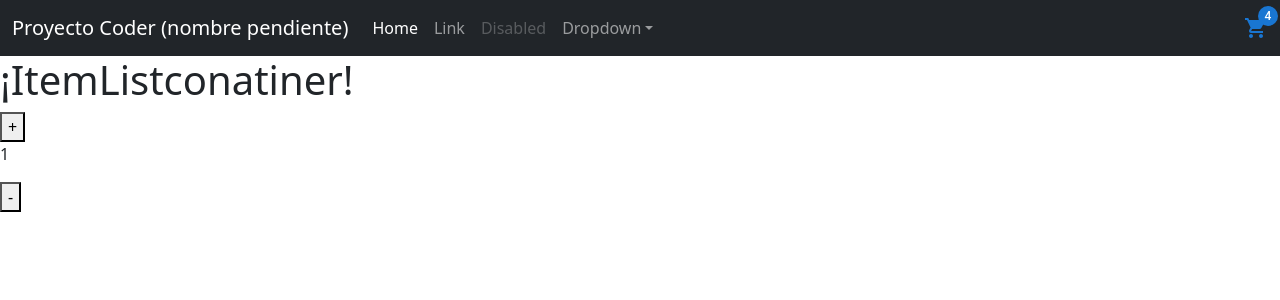
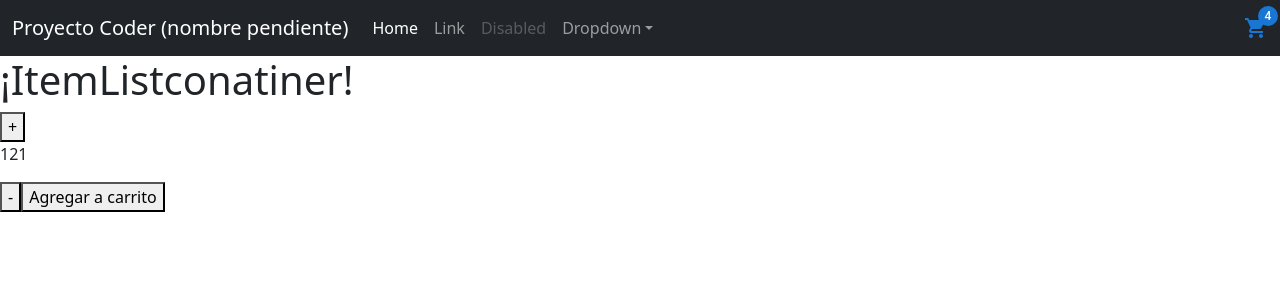
Before and after one commit to pablofranco997/Fiorellas-ecommerce, a React (Create React App) app: page / in a window 1280 px wide. Shown: the top 300 px of the page. Built offline with nearby package versions, Linux system fonts and the light colour scheme.

Commit message:
reentrega

```diff
--- a/src/App.js
+++ b/src/App.js
@@ -8,7 +8,7 @@ function App() {
     <>
     <NavBar/>
       <ItemListContainer greeting="¡ItemListconatiner!"/>
-      <ItemCount/>
+      <ItemCount stock="20" initial="121"/>
     </>
   );
 }
--- a/src/components/ItemCount.js
+++ b/src/components/ItemCount.js
@@ -1,8 +1,7 @@
 import {useState} from "react";
-import 'bootstrap/dist/css/bootstrap.min.css';
 
-const ItemCount = ({stock ="5", initial="1"}) => {
-    const [cantidad, setCantidad] = useState(1);
+const ItemCount = ({stock, initial, onAdd}) => {
+    const [cantidad, setCantidad] = useState(parseInt(initial));
 
     const plus = () => {
         if(cantidad < stock) {
@@ -17,11 +16,20 @@ const ItemCount = ({stock ="5", initial="1"}) => {
 
     }
 
+    const add = () => {
+        if((stock > 1) && (stock >= cantidad)){
+            alert(cantidad);
+        }
+    };
+
+
+
     return(
         <div className="">
             <button className="" onClick={plus}>+</button>
             <p className="">{cantidad}</p>
             <button  className="" onClick={minus}>-</button>
+            <button onClick={add}>Agregar a carrito</button>
         </div>
     )
 };
```
